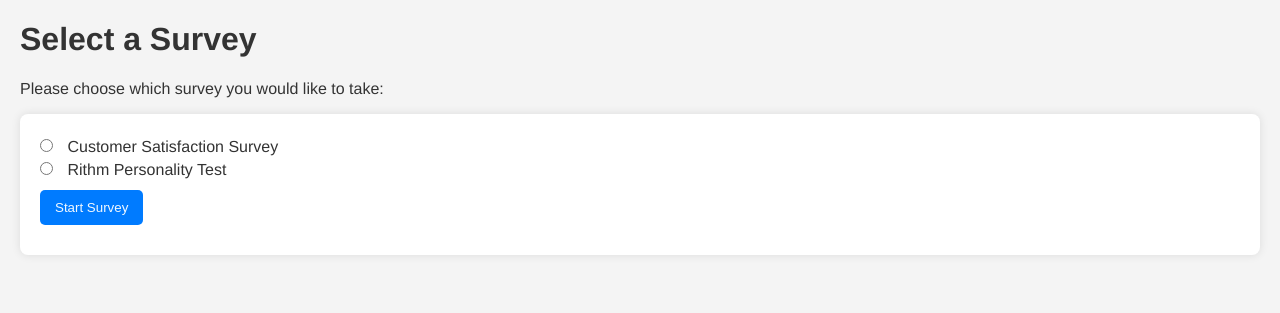
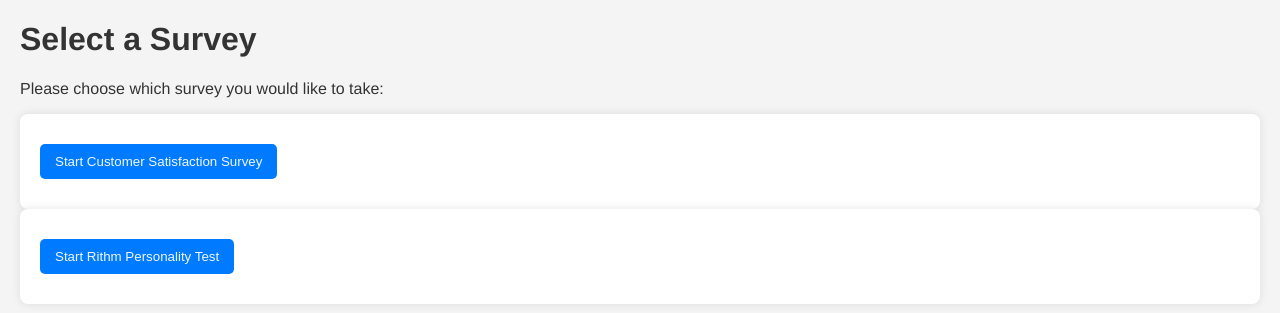
Before and after one commit to dforlini/flask-survey, a Flask app: page / in a window 1280 px wide. Shown: the top 313 px of the page. Run offline with Flask 3, Linux system fonts and the light colour scheme.

Commit message:
modified app so start survey sends post request to a new route to initialize sessions to an empty list and redirects to start the survey. checked cookies all working as intended

```diff
--- a/app.py
+++ b/app.py
@@ -9,6 +9,19 @@ app.config['DEBUG_TB_ENABLED'] = False
 debug = DebugToolbarExtension(app)
 
 responses = []
+
+@app.route('/initialize_survey', methods=['POST'])
+def initialize_survey():
+    survey_name = request.form.get('survey_name')
+
+    if survey_name not in surveys:
+        flash("Invalid survey selected", "error")
+        return redirect(url_for('show_survey_selection'))
+
+    session['current_survey'] = survey_name
+    session[f'{survey_name}_responses'] = []
+
+    return redirect(url_for('show_question', survey_name=survey_name, qid=0))
 
 
 @app.route('/')
@@ -58,10 +71,6 @@ def show_question(qid):
 @app.route('/answer', methods=['POST'])
 def handle_answer():
    current_survey_key = session.get('current_survey')
-   if not current_survey_key:
-       flash("No survey selected", "error")
-       return redirect(url_for('show_survey_selection'))
-
    responses_key = f'{current_survey_key}_responses'
    responses = session.get(responses_key, [])
 
--- a/templates/select_survey.html
+++ b/templates/select_survey.html
@@ -4,13 +4,10 @@
 <h1>Select a Survey</h1>
 <p>Please choose which survey you would like to take:</p>
 
-<form action="{{ url_for('start_survey')}}" method="post">
-  {% for key, survey in surveys.items() %}
-  <div>
-    <input type="radio" id="survey_{{ key }}" name="survey_name" value="{{ key }}">
-    <label for="survey_{{ key }}">{{ survey.title }}</label>
-  </div>
-  {% endfor%}
-  <button type="submit">Start Survey</button>
+{% for key, survey in surveys.items() %}
+<form action="{{ url_for('initialize_survey') }}" method="post">
+  <input type="hidden" name="survey_name" value="{{ key }}">
+  <button type="submit">Start {{ survey.title }}</button>
 </form>
+{% endfor%}
 {% endblock %}
```
